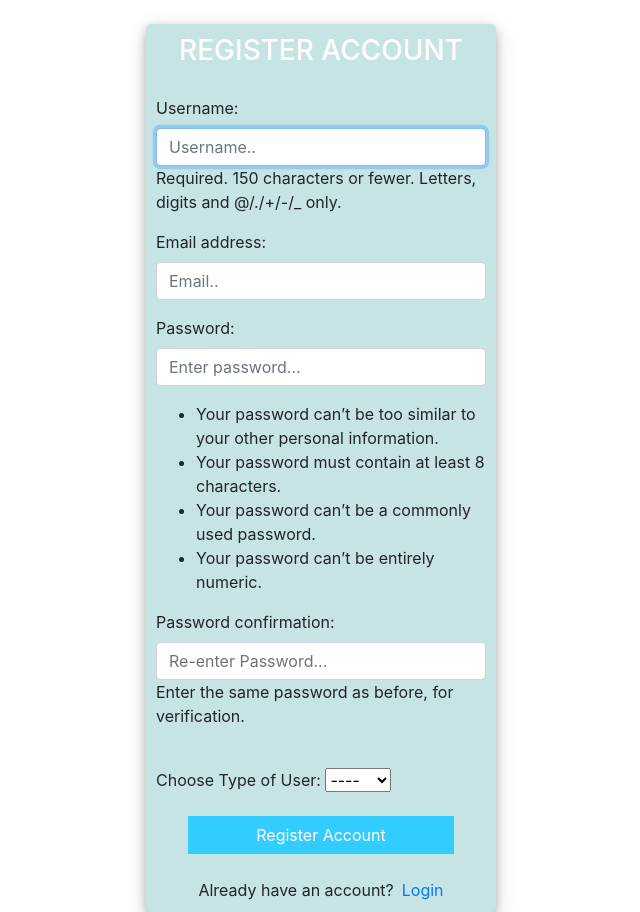
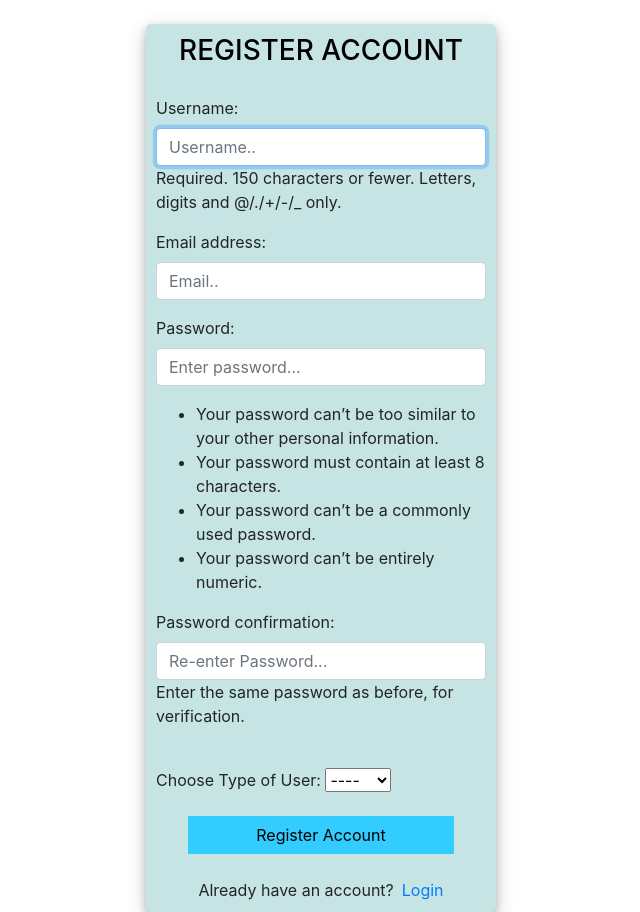
Before and after one commit to AliceLiu17/CSC322-Ebay, a Django app: page /register/ in a window 1280 px wide. Shown: the part 56-968 px from the top of the page, without its empty margins (319-959 px from the left). Run offline with Django 4.2, Linux system fonts and the light colour scheme; some libraries are stand-ins or nearby versions.

Commit message:
minor changes to design

```diff
--- a/store/templates/store/login.html
+++ b/store/templates/store/login.html
@@ -44,14 +44,14 @@
 		}
 
 		#form-title{
-			color: #fff;
+			color: black;
 
 		}
 
 		.login_btn {
 			width: 100%;
 			background: #33ccff !important;
-			color: white !important;
+			color: black !important;
 		}
 		.login_btn:focus {
 			box-shadow: none !important;
--- a/store/templates/store/register.html
+++ b/store/templates/store/register.html
@@ -45,12 +45,12 @@
 		}
 
 		#form-title{
-			color: #fff;
+			color: black;
 		}
 		.login_btn {
 			width: 100%;
 			background: #33ccff !important;
-			color: white !important;
+			color: black !important;
 		}
 		.login_btn:focus {
 			box-shadow: none !important;
--- a/store/urls.py
+++ b/store/urls.py
@@ -7,7 +7,7 @@ urlpatterns = [
 	path('', views.store, name="store"),
 	path('login/', views.loginPage, name="login"),
 	path('register/', views.registerPage, name="register"),
-	path('logout/', views.loginPage, name="login"),
+	path('logout/', views.loginPage, name="logout"),
 
 
 	path('cart/', views.cart, name="cart"),
--- a/store/views.py
+++ b/store/views.py
@@ -50,9 +50,10 @@ def loginPage(request):
 		username = request.POST.get('username')
 		password = request.POST.get('password')
 
-		user = authenticate(request, username=username, password=password)
-		if user is not None:
-			login(request, user)
+		# the user can login as long as we approve them as a "customer"
+		Customer = authenticate(request, username=username, password=password)
+		if Customer is not None:
+			login(request, Customer)
 			return redirect('store')
 		else:
 			messages.info(request, 'username or password is incorrect')
```
Also changed, not shown: db.sqlite3.
